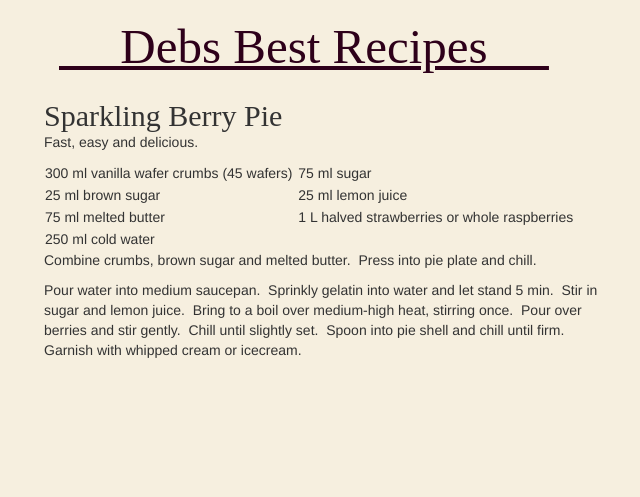
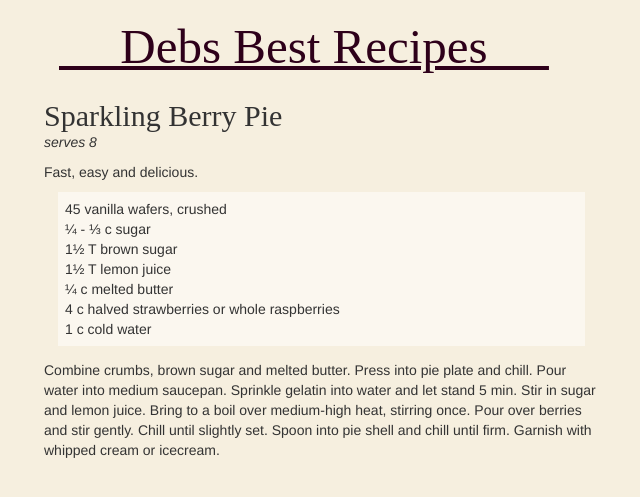
Before and after one commit to JonahBraun/debs-recipes, a Jekyll site: the page built from _posts/2009-07-24-sparkling-berry-pie.md, in a window 1280 px wide. Shown: the top 497 px of the page, without its empty margins (11-651 px from the left). Built offline with Jekyll 4.4.1, drawn with Linux system fonts in a browser that asks for light colours; nearby versions of some CDN libraries; some web fonts are replaced; Markdown is read by kramdown in place of the engine named in the settings.

Commit message:
Update 2009-07-24-sparkling-berry-pie.md

```diff
--- a/_posts/2009-07-24-sparkling-berry-pie.md
+++ b/_posts/2009-07-24-sparkling-berry-pie.md
@@ -2,5 +2,16 @@
 layout: recipe
 title: Sparkling Berry Pie
 category: desserts
+serves: 8
 ---
-<p>Fast, easy and delicious. </p><table border="0"><tbody><tr><td>300 ml vanilla wafer crumbs (45 wafers) <br /></td><td> 75 ml sugar<br /></td></tr><tr><td>25 ml brown sugar<br /></td><td> 25 ml lemon juice</td></tr><tr><td>75 ml melted butter <br /></td><td> 1 L halved strawberries or whole raspberries </td></tr><tr><td>250 ml cold water<br /></td><td> </td></tr></tbody></table><p>Combine crumbs, brown sugar and melted butter.  Press into pie plate and chill.</p><p>Pour water into medium saucepan.  Sprinkly gelatin into water and let stand 5 min.  Stir in sugar and lemon juice.  Bring to a boil over medium-high heat, stirring once.  Pour over berries and stir gently.  Chill until slightly set.  Spoon into pie shell and chill until firm.  Garnish with whipped cream or icecream. </p>
+Fast, easy and delicious.
+
+- 45 vanilla wafers, crushed
+- ¼ - ⅓ c sugar
+- 1½ T brown sugar
+- 1½ T lemon juice
+- ¼ c melted butter
+- 4 c halved strawberries or whole raspberries
+- 1 c cold water
+
+Combine crumbs, brown sugar and melted butter. Press into pie plate and chill. Pour water into medium saucepan. Sprinkle gelatin into water and let stand 5 min. Stir in sugar and lemon juice. Bring to a boil over medium-high heat, stirring once. Pour over berries and stir gently. Chill until slightly set. Spoon into pie shell and chill until firm. Garnish with whipped cream or icecream.
```
